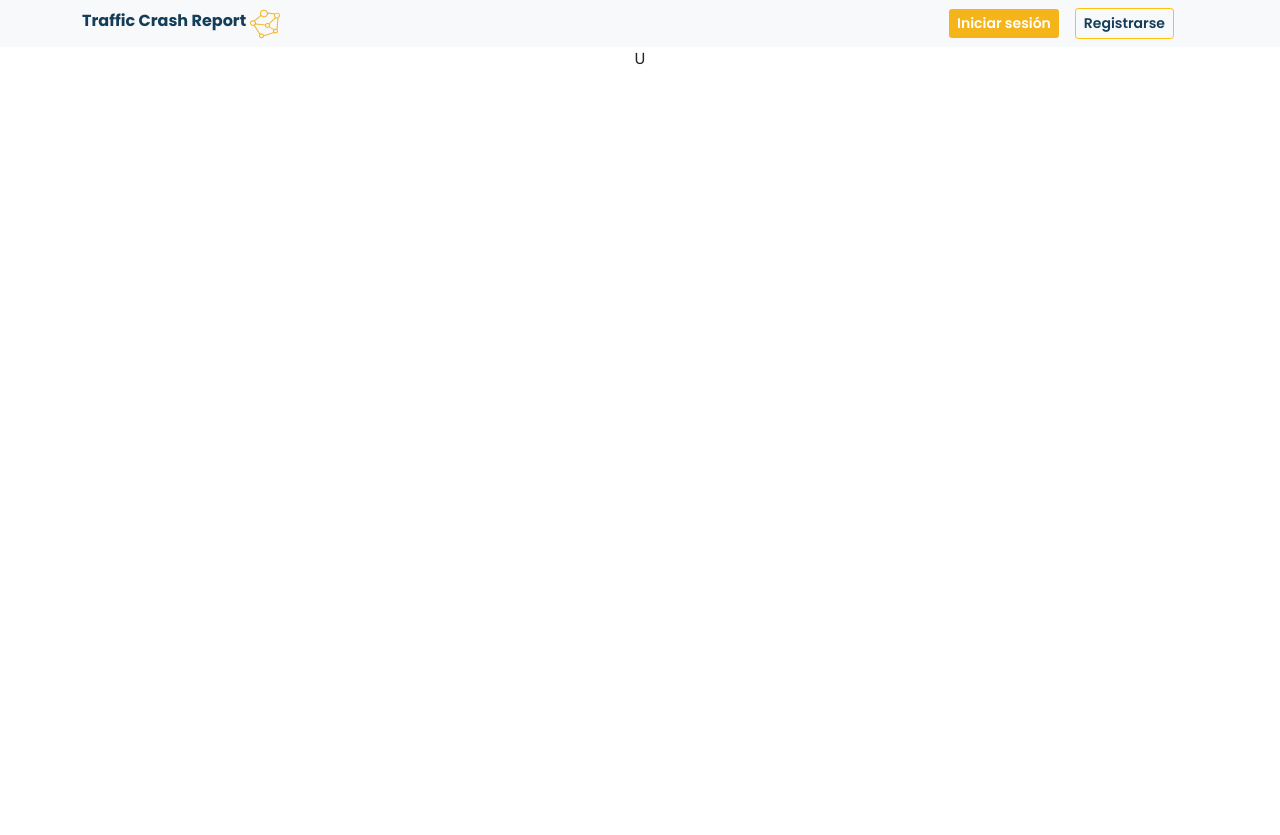
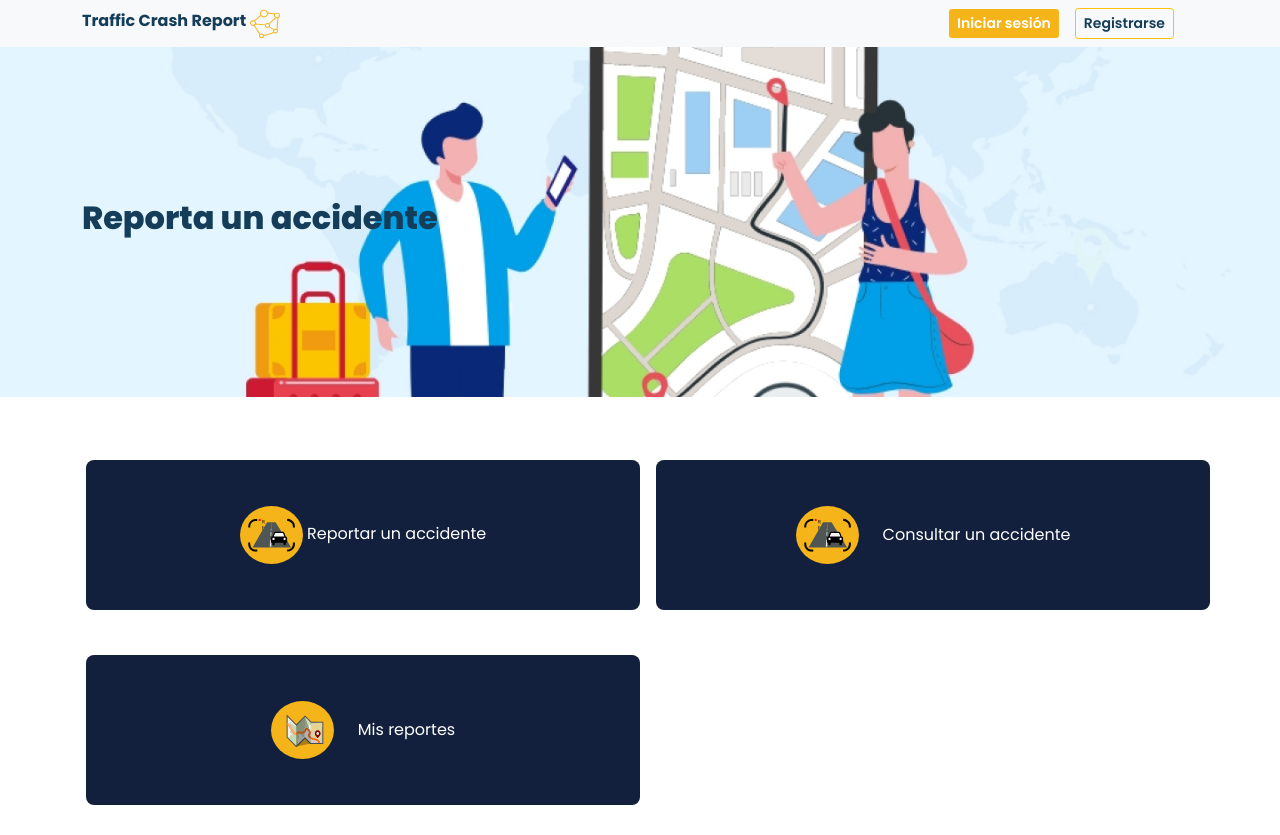
Before and after one commit to HDP115-UES/frontend, a React (Create React App) app: page /userHome in a window 1280 px wide. Before the commit the page ends 800 px from the top, so only its background shows below. Built offline with nearby package versions, Linux system fonts and the light colour scheme.

Commit message:
Lista la vista UsuarioHome, editreport y usuariosreportes

```diff
--- a/src/Pages/Principal/homePage.jsx
+++ b/src/Pages/Principal/homePage.jsx
@@ -28,7 +28,7 @@ export const HomePage = () => {
           <Col xs={12} sm={6}>
             <Row className="containerReport">
               <Col className="d-flex align-items-center justify-content-center">
-                <img src={getAccident} alt="getReport-img"></img>{" "}
+              <img src={reportAccident} alt="addReport-img"></img>{" "}
                 <Link
                   to="/getAccidents"
                   className="ms-4 text-white"
@@ -40,7 +40,6 @@ export const HomePage = () => {
             </Row>
           </Col>
         </Row>
-
       </Container>
     </Container>
   );
--- /dev/null
+++ b/src/Pages/UserHome/homePage.css
@@ -0,0 +1,37 @@
+.seccionPrincipal {
+  position: relative;
+  height: 350px;
+}
+.seccionPrincipal::before {
+  position: absolute;
+  top: 0;
+  bottom: 0;
+  left: 0;
+  right: 0;
+  background-image: url("/src/Assets/Images/banner.jpg");
+  background-size: cover;
+  background-repeat: no-repeat;
+  background-position: center;
+  z-index: -1;
+  content: "";
+}
+
+.textContainer h1 {
+  text-align: left;
+  font-size: 2rem;
+  font-weight: 900;
+  color: var(--fontColor);
+}
+.containerReport {
+  height: 150px;
+  background-color: var(--bgContainer);
+  border-radius: 8px;
+}
+.containerReport:last-child {
+  margin-top: 15px;
+  margin-bottom: 30px;
+  margin-left: 4px;
+}
+span{
+    color: white;
+}
--- a/src/Pages/UserHome/userHome.jsx
+++ b/src/Pages/UserHome/userHome.jsx
@@ -1,7 +1,60 @@
-import React from 'react'
-
+import React from "react";
+import { Container, Row, Col } from "react-bootstrap";
+import "./homePage.css";
+import reportAccident from "../../Assets/Images/reportAccident.svg";
+import getAccident from "../../Assets/Images/get-reports.svg";
+import { Link } from "react-router-dom";
 export const UserHome = () => {
   return (
-    <div>U</div>
-  )
-}
+    <Container className="seccionPrincipal" fluid>
+      <Container className="textContainer d-flex align-items-center w-100 h-100">
+        <h1>Reporta un accidente</h1>
+      </Container>
+      <Container className="mt-5">
+        <Row>
+          <Col xs={12} sm={6}>
+            <Row className="containerReport ">
+              <Col className="d-flex align-items-center justify-content-center">
+                <Link
+                  to="/addReport"
+                  style={{ textDecoration: "none", color: "white" }}
+                >
+                  <img src={reportAccident} alt="addReport-img"></img> Reportar
+                  un accidente
+                </Link>
+              </Col>
+            </Row>
+          </Col>
+          <Col xs={12} sm={6}>
+            <Row className="containerReport">
+              <Col className="d-flex align-items-center justify-content-center">
+              <img src={reportAccident} alt="addReport-img"></img>{" "}
+                <Link
+                  to="/getAccidents"
+                  className="ms-4 text-white"
+                  style={{ textDecoration: "none" }}
+                >
+                  Consultar un accidente
+                </Link>
+              </Col>
+            </Row>
+          </Col>
+          <Col xs={12} sm={6}>
+            <Row className="containerReport">
+              <Col className="d-flex align-items-center justify-content-center">
+                <img src={getAccident} alt="getReport-img"></img>{" "}
+                <Link
+                  to="/myReports"
+                  className="ms-4 text-white"
+                  style={{ textDecoration: "none" }}
+                >
+                  Mis reportes
+                </Link>
+              </Col>
+            </Row>
+          </Col>
+        </Row>
+      </Container>
+    </Container>
+  );
+};
--- a/src/Pages/UserReport/userReport.jsx
+++ b/src/Pages/UserReport/userReport.jsx
@@ -1,7 +1,71 @@
-import React from 'react'
+import React from "react";
+import { useEffect, useState } from "react";
+import axios from "axios";
+import {
+  Container,
+  Table,
+  Row,
+  Col,
+  Button,
+  Form,
+  Pagination,
+} from "react-bootstrap";
+import BackButton from "../../Components/BackButton/BackButton";
+import "./getAccidentes.css";
 
 export const UserReport = () => {
   return (
-    <div>userReport</div>
-  )
-}
+    <>
+      <BackButton />
+      <Container className="mt-4">
+        <Row>
+          <Col>
+          <Table striped bordered hover size="sm">
+      <thead>
+        <tr>
+          <th>#</th>
+          <th>Accidente</th>
+          <th>Departamento</th>
+          <th>Fecha/Hora reporte</th>
+          <th>Descripcion</th>
+          <th>Acciones</th>
+        </tr>
+      </thead>
+      <tbody>
+        <tr>
+          <td>1</td>
+          <td>Mark</td>
+          <td>Otto</td>
+          <td>@mdo</td>
+          <td>*Carburo</td>
+          <Button variant="light">Editar</Button>{' '}
+        </tr>
+      </tbody>
+    </Table>
+          </Col>
+        </Row>
+        <Row>
+          <Col className="d-flex justify-content-end">
+            <Pagination>
+              <Pagination.First />
+              <Pagination.Prev />
+              <Pagination.Item>{1}</Pagination.Item>
+              <Pagination.Ellipsis />
+
+              <Pagination.Item>{10}</Pagination.Item>
+              <Pagination.Item>{11}</Pagination.Item>
+              <Pagination.Item active>{12}</Pagination.Item>
+              <Pagination.Item>{13}</Pagination.Item>
+              <Pagination.Item disabled>{14}</Pagination.Item>
+
+              <Pagination.Ellipsis />
+              <Pagination.Item>{20}</Pagination.Item>
+              <Pagination.Next />
+              <Pagination.Last />
+            </Pagination>
+          </Col>
+        </Row>
+      </Container>
+    </>
+ );
+};
```
Also changed, not shown: src/Pages/UserReport/editUserReport.jsx (added, +118 -0 lines), src/Pages/UserReport/getAccidentes.css (added).
